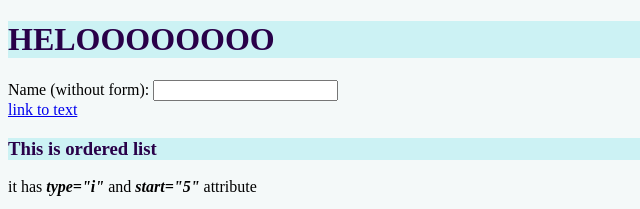
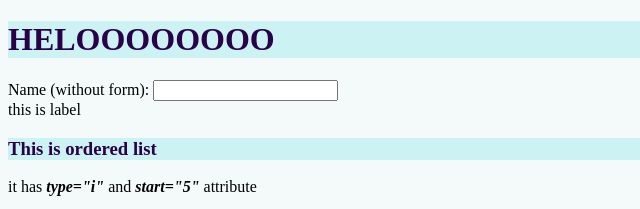
Before and after one commit to kobi-2/wtwemp-2, a plain HTML site: page index.html in a window 1280 px wide. Shown: the top 209 px of the page, 0-640 px from the left. Drawn offline with Linux system fonts and the light colour scheme.

Commit message:
Update index.html

```diff
--- a/index.html
+++ b/index.html
@@ -18,7 +18,7 @@
   <label>Name (without form): </label>
   <input type="text" name="" value=""> <br>
 
-  <a href="https://github.com/kobi-2/wtwemp-2/blob/main/thesis/mythesis.txt">link to text</a>
+  <label>this is label</label> <br>
   <h3>This is ordered list</h3>
   <p>it has <em><strong>type="i"</strong></em> and <em><strong>start="5"</strong></em> attribute</p>
   <ol type="i" start="5">
```
